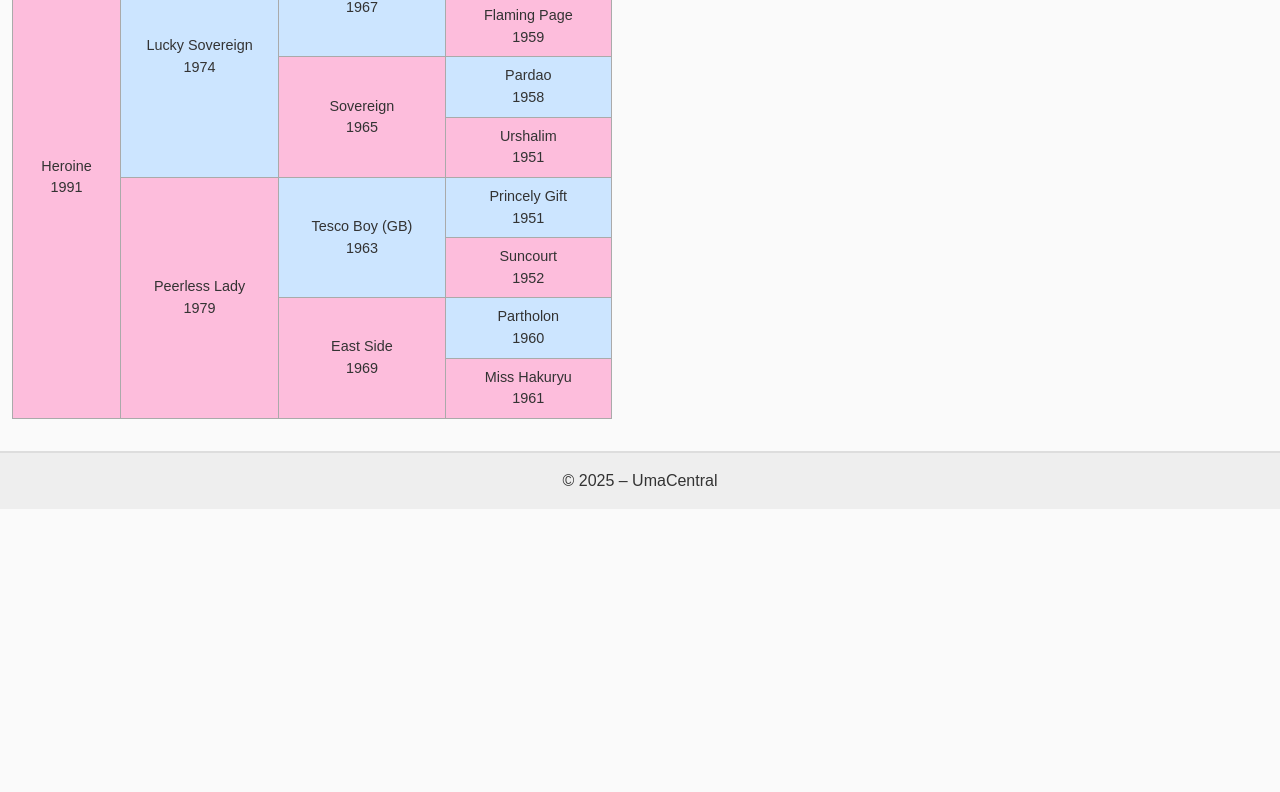
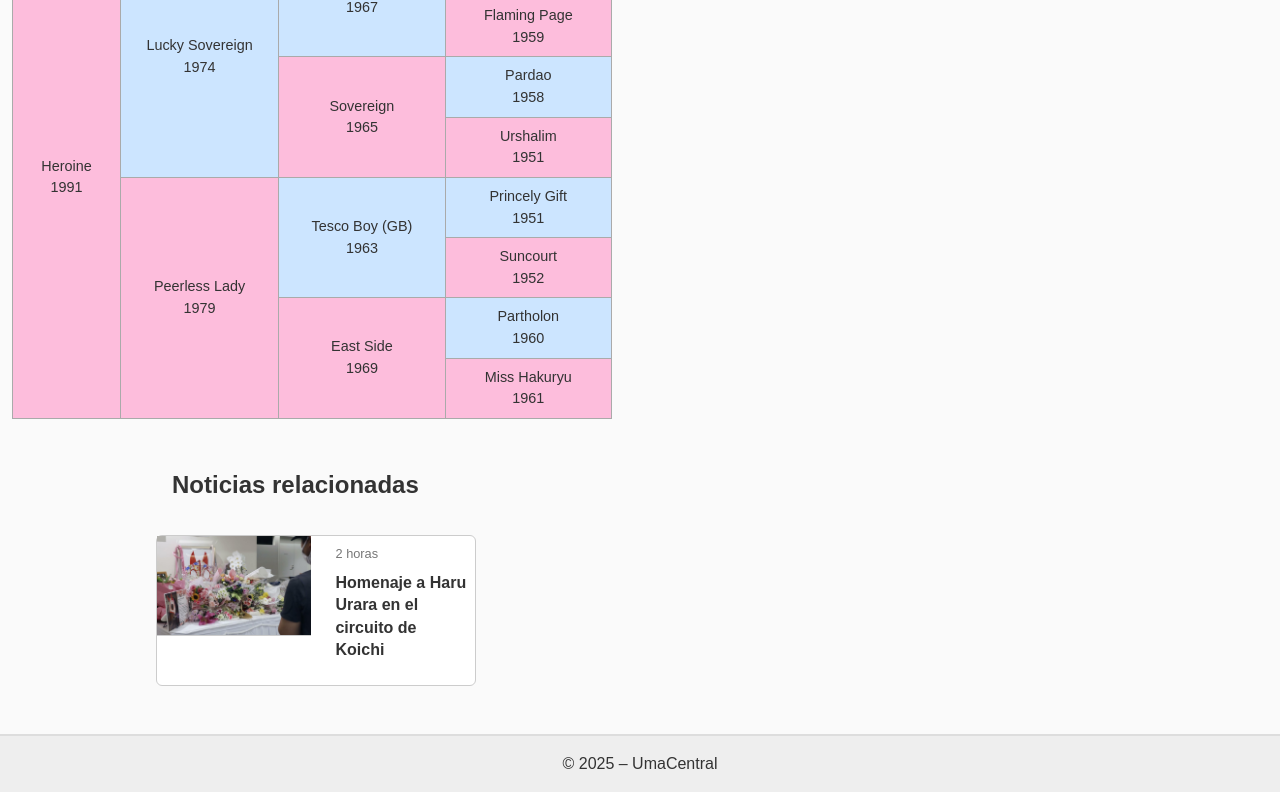
Before and after one commit to alr135/ADI25-26, a plain HTML site: page html/caballos/haru-urara.html in a window 1280 px wide. Shown: the part 1442-2234 px from the top of the page. Before the commit the page ends 1951 px from the top, so only its background shows below. Drawn offline with Linux system fonts and the light colour scheme.

Commit message:
Caballos tienen noticias relacionadas en su página

```diff
--- a/html/caballos/haru-urara.html
+++ b/html/caballos/haru-urara.html
@@ -213,6 +213,25 @@
     </div>
   </div>
 
+  <div class="CaballoNoticias">
+    <div class="CaballosHeader">
+      <h2>Noticias relacionadas</h2>
+    </div>
+
+    <ul data-component="ListaNoticias" class="NoticiasCarrusel">
+      <li data-component="CartaNoticia">
+        <img src="../imgs/noticia1-1.jpg" alt="Koichi Track's Haru Urara memorial"/>
+        <div class="ContenidoNoticia">
+          <span>2 horas</span>
+          <h2>
+            <a href="../noticias/noticia1.html">Homenaje a Haru Urara en el circuito de Koichi</a>
+          </h2>
+        </div>
+      </li>
+    </ul>
+  </div>
+
+
   <footer data-component="SiteFooter">
     © 2025 – UmaCentral
   </footer>
--- a/html/styles.css
+++ b/html/styles.css
@@ -475,7 +475,7 @@ header[data-component="SiteHeader"] a {
 .Carreras tbody {
   display: block;
   max-height: 900px;
-  overflow-y: auto;
+  overflow-y: scroll;
   width: 100%;
 }
 
@@ -694,3 +694,54 @@ header[data-component="SiteHeader"] a {
 .comentario-boton:hover {
   background-color: #005fa3;
 }
+
+.CaballoNoticias {
+  margin: 2rem auto;
+  max-width: 1000px; /* controla el ancho del carrusel */
+  padding: 0 1rem;   /* deja margen a izquierda/derecha */
+}
+
+.NoticiasCarrusel {
+  display: flex;
+  gap: 1rem;               /* espacio entre tarjetas */
+  overflow-x: auto;        /* scroll horizontal */
+  list-style: none;
+  padding: 1rem 0;
+  margin: 0;
+  scroll-snap-type: x mandatory; /* opcional: hace que “salte” por tarjeta */
+}
+
+.NoticiasCarrusel li {
+  flex: 0 0 auto;         /* evita que se estiren */
+  width: 320px;           /* tamaño fijo de cada tarjeta */
+  border: 1px solid #ccc;
+  border-radius: 6px;
+  background: #fff;
+  scroll-snap-align: start; /* opcional: alinea cada tarjeta al hacer scroll */
+}
+
+.NoticiasCarrusel img {
+  width: 100%;
+  height: 100px;
+  object-fit: cover;
+  border-bottom: 1px solid #ccc;
+}
+
+.ContenidoNoticia {
+  padding: 0.5rem;
+  font-size: 0.9rem;
+}
+
+.ContenidoNoticia h2 {
+  font-size: 1rem;
+  margin: 0.3rem 0 0;
+}
+
+.ContenidoNoticia a {
+  text-decoration: none;
+  color: #333;
+}
+
+.ContenidoNoticia a:hover {
+  text-decoration: underline;
+}
```
Also changed, not shown: html/caballos/tm-opera-o.html (+17 -0 lines).
